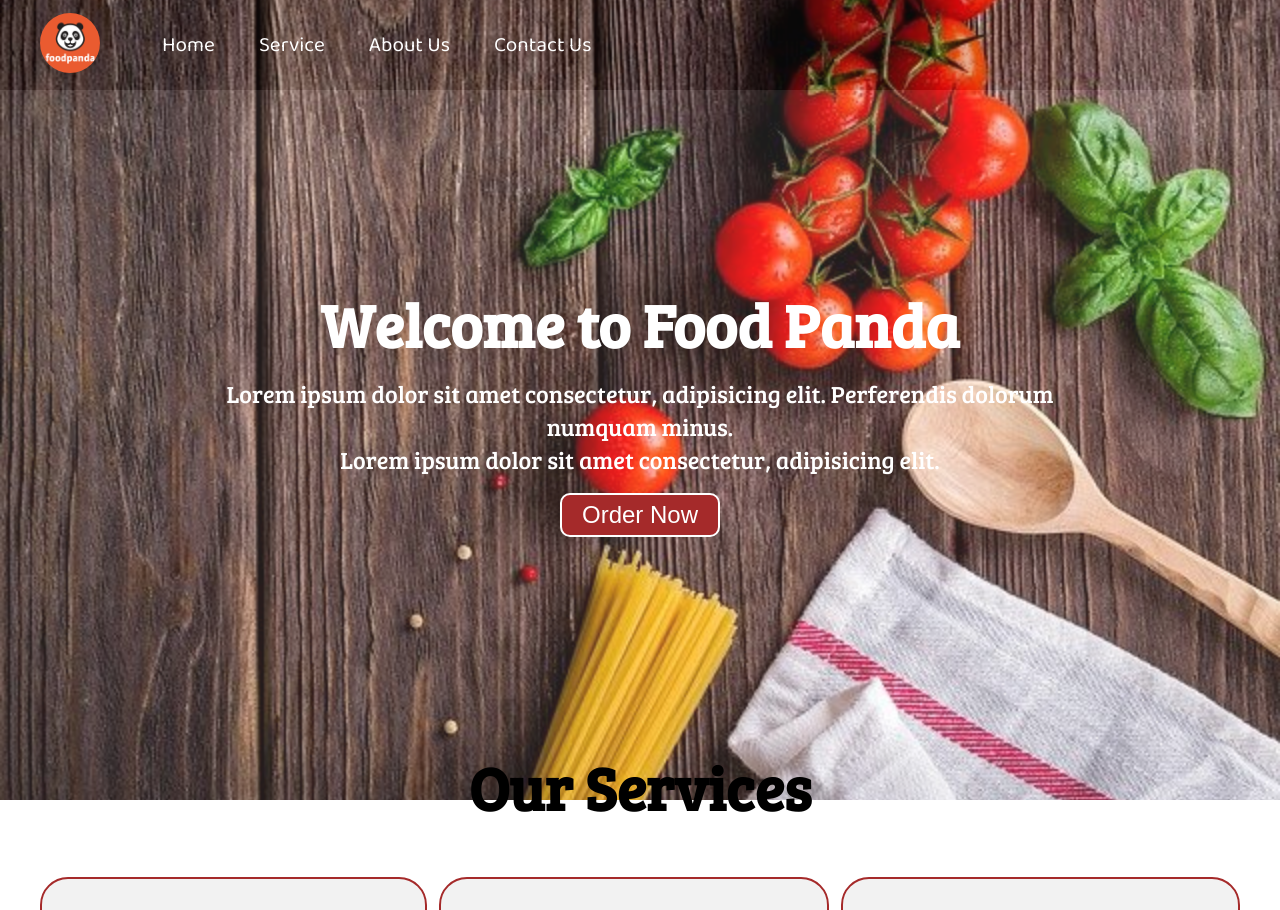
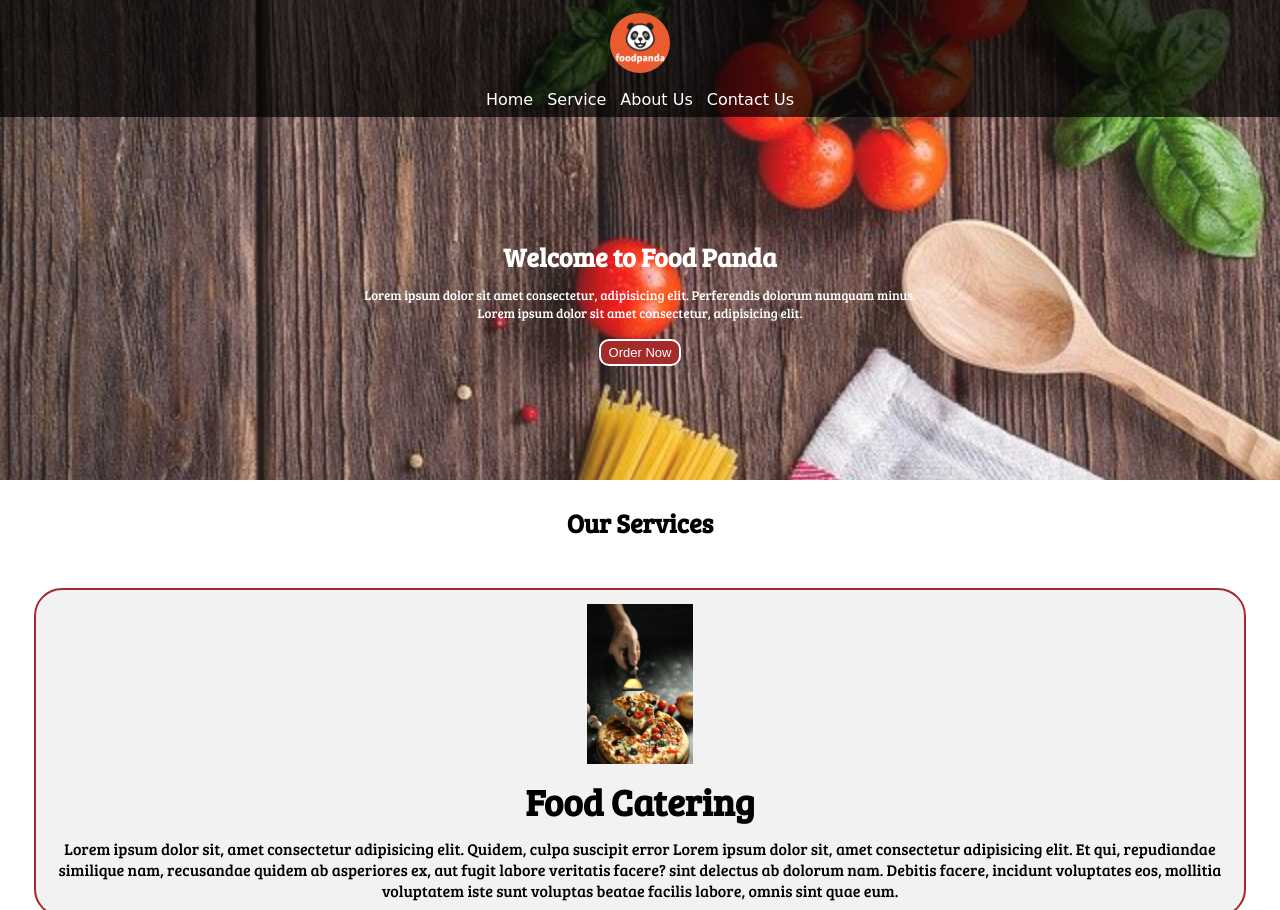
Before and after one commit to Saba-26/FrontEnd, a plain HTML site: page Food Delivery Site/index.html in a window 1280 px wide. Shown: the top 910 px of the page. Drawn offline with Linux system fonts and the light colour scheme.

```diff
--- a/Food Delivery Site/styles.css
+++ b/Food Delivery Site/styles.css
@@ -1,56 +1,61 @@
-/* CSS RESET */
+/* CSS Reset */
 *{
     margin: 0;
     padding: 0;
 }
+
+html{
+    scroll-behavior: smooth;
+}
+
 /* CSS Variables */
 :root{
     --navbar-height: 59px;
 }
+
 /* Navigation Bar */
 #navbar{
     display: flex;
     align-items: center;
-    position: relative;
+    position: sticky;
     top: 0px;
 }
+
 #navbar::before{
     content: "";
     background-color: black;
     position: absolute;
     top:0px;
-    left: 0px;
+    left:0px;
     height: 100%;
-    width: 100%;
+    width:100%;
     z-index: -1;
     opacity: 0.7;
 }
-/*Navigation Bar Logo and Images */
+
+/* Navigation Bar: Logo and Image */
 #logo{
     margin: 10px 34px;
 }
+
 #logo img{
     height: 59px;
     margin: 3px 6px;
 }
-/*Navigation Bar List styling */
-#navbar{
-    position:relative;
-    display:flex;
-    align-items:center;
-    top:0px;
-}
+
+
+/* Navigation Bar: List Styling */
+
 #navbar ul{
     display: flex;
-    font-family: 'Baloo Bhai 2', cursive;
+    font-family: 'Baloo Bhai', cursive;
 }
 
 #navbar ul li{
-    /* color: white; */
     list-style: none;
     font-size: 1.3rem;
+}
 
-}
 #navbar ul li a{
     color: white;
     display: block;
@@ -58,37 +63,42 @@ margin: 10px 34px;
     border-radius: 20px;
     text-decoration: none;
 }
+
 #navbar ul li a:hover{
-    color: white;
-  background-color: black;
+    color: black;
+    background-color: white;
 }
+
 /* Home Section */
 #home{
     display: flex;
     flex-direction: column;
-    padding: 3px 200px;
-    height: 638px;
+    padding:3px 200px;
+    height: 550px;
     justify-content: center;
     align-items: center;
 }
+
 #home::before{
     content: "";
     position: absolute;
     background: url('Images/Background.jpg') no-repeat center center/cover;
-    height: 100%;
-    width: 100%;
+    height: 642px;
     top:0px;
     left:0px;
+    width: 100%;
     z-index: -1;
-    opacity: 0.89;
+    opacity:0.89;
 }
+
 #home h1{
-    color: white;
+    color:white;
     text-align: center;
     font-family: 'Bree Serif', serif;
 }
+
 #home p{
-    color: white;
+    color:white;
     text-align: center;
     font-size: 1.5rem;
     font-family: 'Bree Serif', serif;
@@ -100,82 +110,53 @@ margin: 10px 34px;
 }
 #services .box{
     border: 2px solid brown;
-margin: 3px 6px;
     padding: 34px;
+    margin: 2px 55px;
     border-radius: 28px;
     background: #f2f2f2;
+    margin-bottom: 20px;
 }
+
 #services .box img{
    height: 160px;
    margin: auto;
    display: block;
+}
+
+#services .box p{
+    font-family: 'Bree Serif', serif;
 
 }
-#services .box p{
-    font-family: 'Bree Serif', serif;
-}
-#services{}
-#services{}
 
-/* Client Section */
+/* Clients Section */
 #client-section{
-   height:344px;
+    position: relative;
 }
 
 #client-section::before{
-    content:" ";
-    position:absolute;
-    background:url('Images/Background2.jpg');
+ content: "";
+ position: absolute;
+ background: url('Images/Background2.jpg');
  width: 100%;
-    height: 54%;
+ height: 100%;
  z-index: -1;
-    opacity: 0.4;
-    background-size: cover;
-}
-
-.client-item{
-    padding:34px;
+ opacity: 0.3;
 }
 
 #clients{
-    display:flex;
+    display: flex;
     justify-content: center;
     align-items: center;
 }
 
-#clients img{
-    height:124px;
+.client-item{
+    padding: 34px;
 }
 
+#clients img{
+    height: 124px;
+}
 
-
-
-
-
-/* utiltiy classes */
-.h-primary{
-    font-size: 3.8rem;
-    padding: 12px;
-    font-family: 'Bree Serif', serif;
-}
-.h-secondary{
-    font-size: 2.3rem;
-    padding: 12px;
-    font-family: 'Bree Serif', serif;
-}
-.btn{
-    padding: 6px 20px;
-    border:2px solid white;
-    background-color: brown;
-    color: white;
-    margin: 17px;
-    font-size: 1.5rem;
-    border-radius: 10px;
-    cursor: pointer;
-}
-.center{
-    text-align: center;
-}
 
 /* Contact Section */
 #contact{
@@ -188,7 +169,7 @@ background: #f2f2f2;
     height: 100%;
     z-index: -1;
     opacity: 0.7;
-    background: url('../contact.jpg') no-repeat center center/cover;
+    background: url('Images/contact.jpg') no-repeat center center/cover;
 
 }
 #contact-box{
@@ -249,3 +230,64 @@ footer{
 .center{
     text-align: center;
 }
+
+/* Navigation */
+#navbar {
+    flex-direction: column;
+}
+
+#navbar ul li a{
+    font-size: 1rem;
+    padding: 0px 7px;
+    padding-bottom: 8px;
+}
+/* Home section */
+#home{
+    height: 370px;
+    padding: 3px 28px;
+}
+
+#home::before{
+    height: 480px;
+}
+
+#home p{
+    font-size: 13px;
+}
+
+/* Services section  */
+#services{
+    flex-direction: column;
+}
+
+#services .box {
+    padding: 14px;
+    margin: 2px 0px;
+    margin-bottom: 20px;
+}
+
+/* Clients section */
+#clients{
+    flex-wrap: wrap;
+}
+
+#clients img{
+    width: 66px;
+    padding: 6px;
+    height: auto;
+}
+
+/* Contact us section */
+#contact-box form{
+    width:80%;
+}
+/* Footer */
+
+/* Utility classes */
+.h-primary{
+    font-size:26px;
+}
+.btn{
+    font-size: 13px;
+    padding: 4px 8px;
+}
```
Also changed, not shown: Food Delivery Site/Images/contact.jpg (added). Lines whose indentation alone changed are shown as unchanged.
